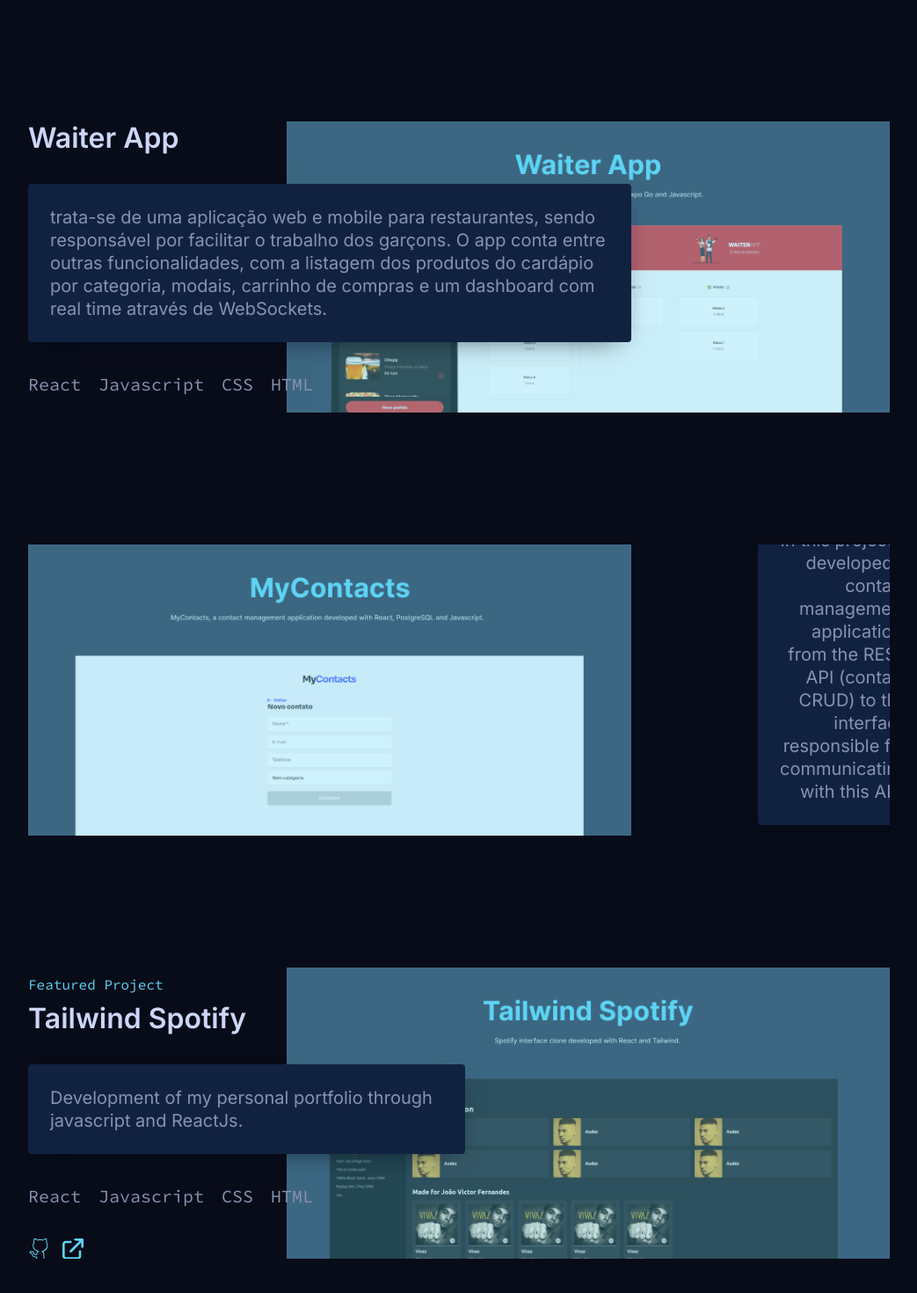
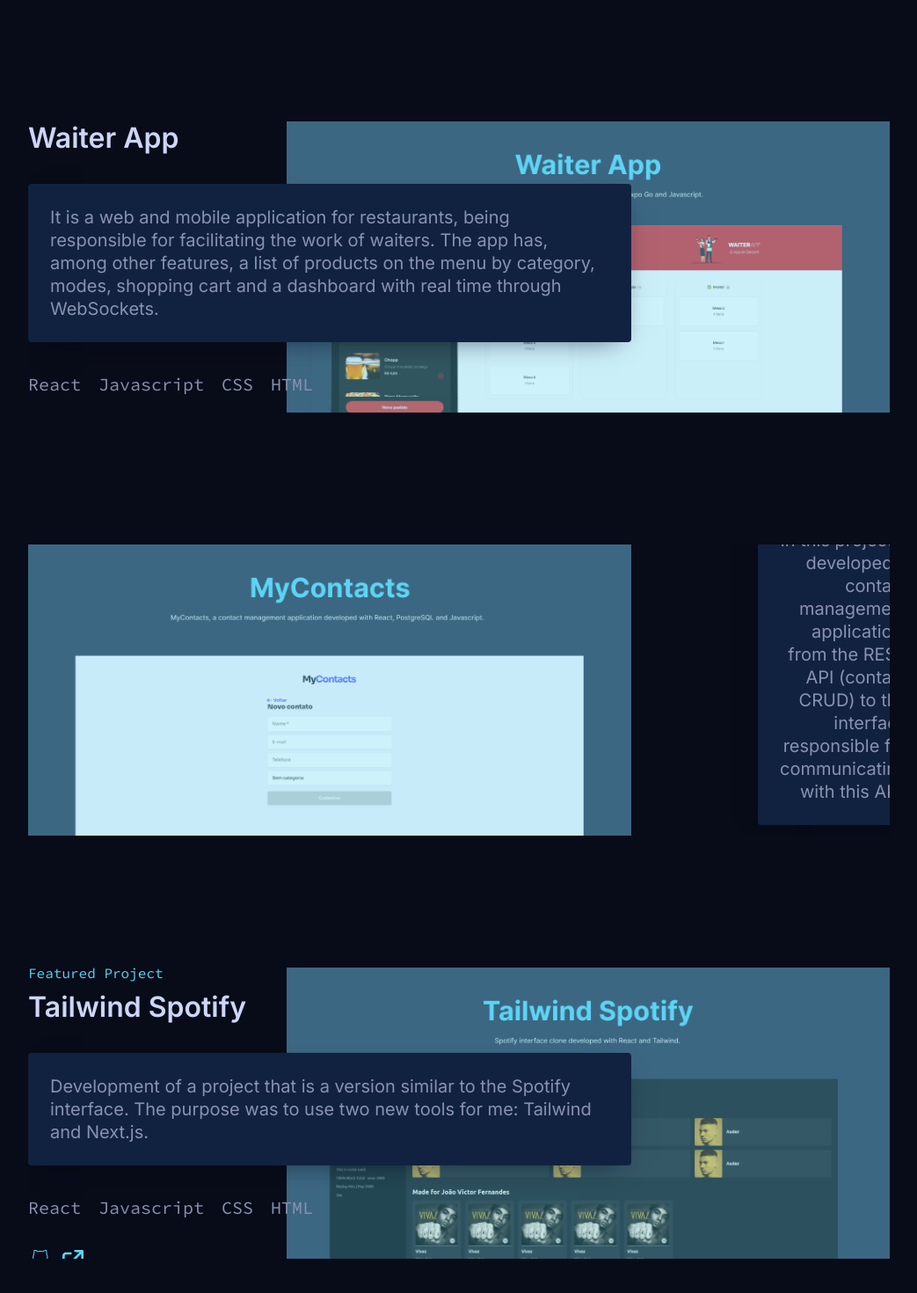
Before and after one commit to JvFern4ndes/MyPersonalWebsite, a React (Vite) app in the folder fe/: page / in a window 1280 px wide. Shown: the part 3424-4894 px from the top of the page at 88% size, without its empty margins (118-1161 px from the left). Built offline with nearby package versions, Linux system fonts and the light colour scheme.

Commit message:
feat: portfolio section changes

```diff
--- a/fe/src/Pages/Portfolio/index.jsx
+++ b/fe/src/Pages/Portfolio/index.jsx
@@ -99,7 +99,7 @@ export default function Portfolio() {
                 <ProjectTitle>Waiter App</ProjectTitle>
               </Link>
               <ProjectDescription2>
-                <p>trata-se de uma aplicação web e mobile para restaurantes, sendo responsável por facilitar o trabalho dos garçons. O app conta entre outras funcionalidades, com a listagem dos produtos do cardápio por categoria, modais, carrinho de compras e um dashboard com real time através de WebSockets.</p>
+                <p>It is a web and mobile application for restaurants, being responsible for facilitating the work of waiters. The app has, among other features, a list of products on the menu by category, modes, shopping cart and a dashboard with real time through WebSockets.</p>
               </ProjectDescription2>
               <ProjectTechList2>
                 <TechOfList>React</TechOfList>
@@ -177,7 +177,10 @@ export default function Portfolio() {
                 <ProjectTitle>Tailwind Spotify</ProjectTitle>
               </Link>
               <ProjectDescription2>
-                <p>Development of my personal portfolio through javascript and ReactJs.</p>
+                <p>
+                  Development of a project that is a version similar to the Spotify interface.
+                  The purpose was to use two new tools for me: Tailwind and Next.js.
+                </p>
               </ProjectDescription2>
               <ProjectTechList2>
                 <TechOfList>React</TechOfList>
```
